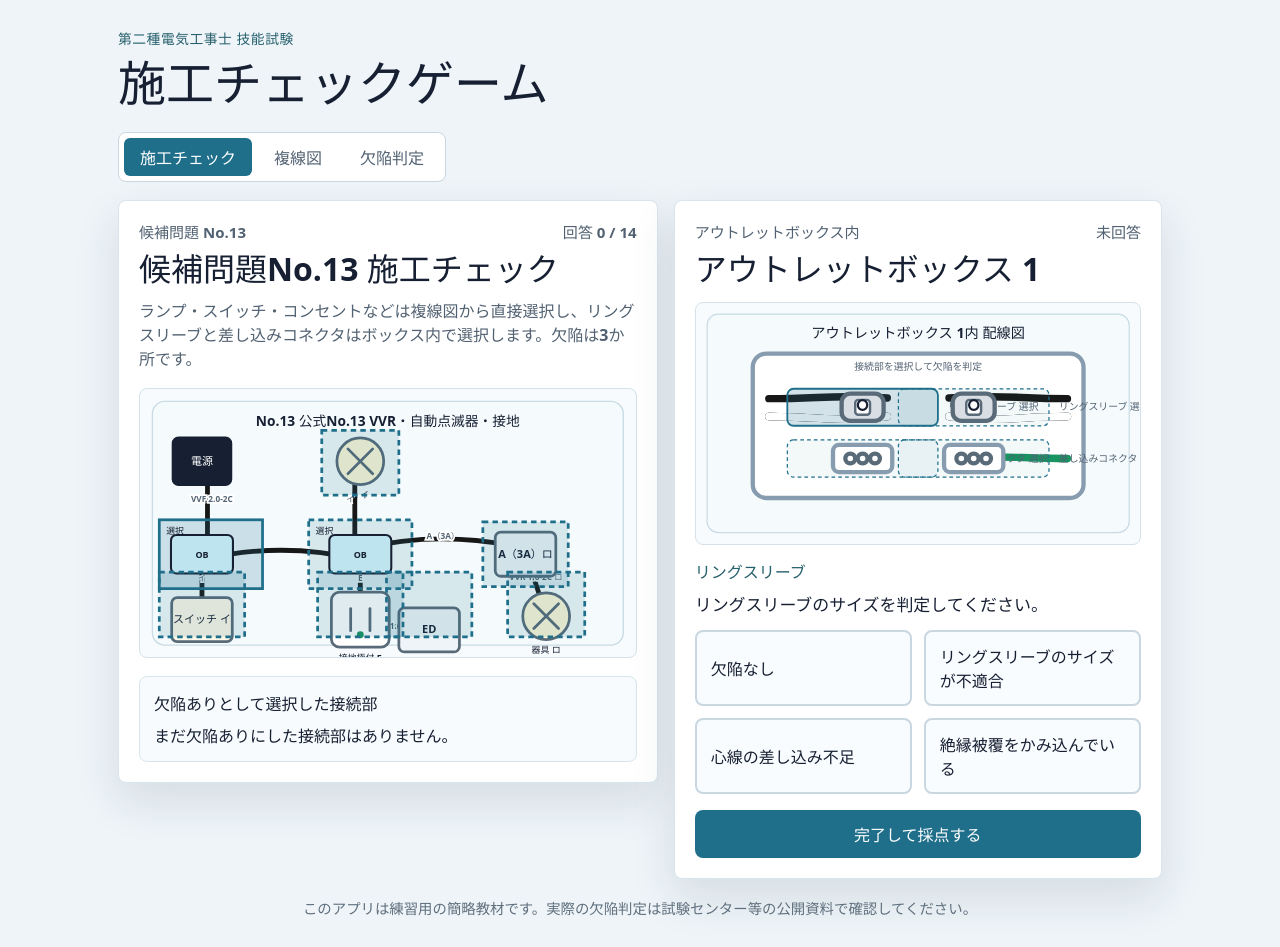
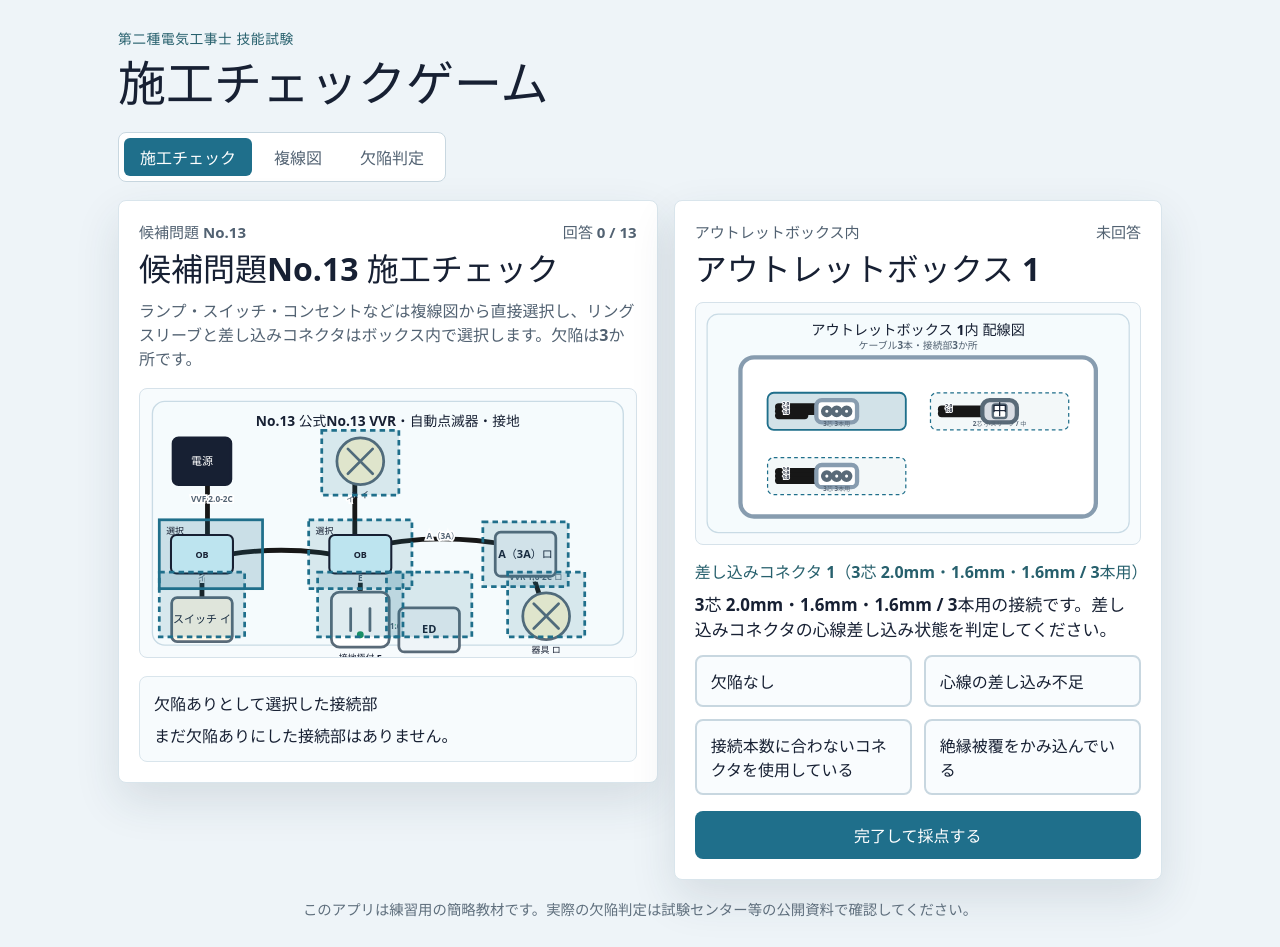
Before and after one commit to h7ga40/denko-defect-game, a React (Vite) app: page / in a window 1280 px wide. Built offline with nearby package versions, Linux system fonts and the light colour scheme.

Commit message:
Generate candidate-specific box connections

```diff
--- a/src/components/BoxWiringDiagram.tsx
+++ b/src/components/BoxWiringDiagram.tsx
@@ -1,4 +1,4 @@
-import type { BoxInspectionPart, InspectionBox } from "../data/boxInspectionGame";
+import type { BoxInspectionPart, InspectionBox, WireColor } from "../data/boxInspectionGame";
 
 type BoxWiringDiagramProps = {
   box: InspectionBox;
@@ -9,65 +9,152 @@ type BoxWiringDiagramProps = {
 };
 
 export function BoxWiringDiagram({ box, selectedPartId, answers, submitted, onSelectPart }: BoxWiringDiagramProps) {
+  const rowCount = Math.ceil(box.parts.length / 2);
+
   return (
     <svg viewBox="0 0 720 390" role="img" aria-label={box.label + "内の配線図"}>
       <rect className="panel" x="18" y="18" width="684" height="354" rx="18" />
-      <text className="label" x="360" y="56" textAnchor="middle">{box.label}内 配線図</text>
-      <rect className="box" x="92" y="82" width="536" height="234" rx="22" />
-      <text className="small" x="360" y="108" textAnchor="middle">接続部を選択して欠陥を判定</text>
-      <path className="wire black" d="M 118 155 C 205 155, 225 148, 310 154" />
-      <path className="wire white" d="M 118 184 C 205 184, 225 194, 310 184" />
-      <path className="wire black" d="M 410 154 C 495 148, 520 155, 602 155" />
-      <path className="wire white" d="M 410 184 C 495 194, 520 184, 602 184" />
-      <path className="wire red" d="M 118 252 C 205 252, 225 246, 310 252" />
-      <path className="wire green" d="M 410 252 C 495 246, 520 252, 602 252" />
-      {box.parts.map((part, index) => (
+      <text className="label" x="360" y="52" textAnchor="middle">{box.label}内 配線図</text>
+      <text className="small" x="360" y="75" textAnchor="middle">
+        ケーブル{box.cableCount}本・接続部{box.parts.length}か所
+      </text>
+      <rect className="box" x="72" y="88" width="576" height="258" rx="22" />
+      {box.parts.map((part, index) => {
+        const column = index % 2;
+        const row = Math.floor(index / 2);
+        const x = column === 0 ? 228 : 492;
+        const availableHeight = 210;
+        const y = 123 + (row + 0.5) * (availableHeight / rowCount);
+        return (
           <ConnectionPart
-          answered={Boolean(answers[part.id])}
+            answer={answers[part.id]}
             key={part.id}
             onSelectPart={onSelectPart}
             part={part}
             selected={selectedPartId === part.id}
             submitted={submitted}
-          x={index % 2 === 0 ? 270 : 450}
-          y={index < 2 ? 169 : 252}
+            x={x}
+            y={y}
           />
-      ))}
+        );
+      })}
     </svg>
   );
 }
 
 function ConnectionPart({
-  part, x, y, selected, answered, submitted, onSelectPart,
+  part,
+  x,
+  y,
+  selected,
+  answer,
+  submitted,
+  onSelectPart,
 }: {
   part: BoxInspectionPart;
   x: number;
   y: number;
   selected: boolean;
-  answered: boolean;
+  answer?: string;
   submitted: boolean;
   onSelectPart: (partId: string) => void;
 }) {
-  const className = ["box-connection", selected ? "selected" : "", answered ? "answered" : ""].filter(Boolean).join(" ");
-  const isRing = part.title.startsWith("リングスリーブ");
+  const answered = Boolean(answer);
+  const correct = submitted && answer === part.answer;
+  const wrong = submitted && answered && answer !== part.answer;
+  const className = [
+    "box-connection",
+    selected ? "selected" : "",
+    answered ? "answered" : "",
+    correct ? "correct" : "",
+    wrong ? "wrong" : "",
+  ].filter(Boolean).join(" ");
+  const isRing = part.connection.method === "ring_sleeve";
+
   return (
-    <g className={className} onClick={() => onSelectPart(part.id)} role="button" tabIndex={0} aria-label={part.title + "を選択"}>
-      <rect className="box-connection-hit" x={x - 122} y={y - 30} width="244" height="60" rx="10" />
-      {isRing ? (
-        <>
-          <rect className="sleeve" x={x - 34} y={y - 22} width="68" height="44" rx="14" />
-          <rect className="sleeve-mark" x={x - 12} y={y - 12} width="24" height="24" rx="5" />
-          <text className="sleeve-text" x={x} y={y + 6} textAnchor="middle">○</text>
-        </>
-      ) : (
-        <>
-          <rect className="device" x={x - 48} y={y - 22} width="96" height="44" rx="10" />
-          <circle className="connector" cx={x - 20} cy={y} r="8" />
-          <circle className="connector" cx={x} cy={y} r="8" />
-          <circle className="connector" cx={x + 20} cy={y} r="8" />
-        </>
-      )}
-      <text className="small" x={x + 138} y={y + 5}>{part.title} {answered ? "回答済" : "選択"}</text>
+    <g
+      aria-label={part.title + "を選択"}
+      className={className}
+      onClick={() => onSelectPart(part.id)}
+      role="button"
+      tabIndex={0}
+    >
+      <rect className="box-connection-hit" x={x - 112} y={y - 30} width="224" height="60" rx="10" />
+      <WireBundle part={part} x={x} y={y} />
+      {isRing ? <RingSleeve part={part} x={x} y={y} /> : <PushConnector part={part} x={x} y={y} />}
+      <text className="small connection-spec-label" x={x} y={y + 24} textAnchor="middle">
+        {isRing
+          ? part.connection.wireCount + "芯 " + sleeveLabel(part) + " / " + displayMark(part)
+          : part.connection.wireCount + "芯 " + displayPortCount(part) + "本用"}
+      </text>
     </g>
   );
 }
+
+function WireBundle({ part, x, y }: { part: BoxInspectionPart; x: number; y: number }) {
+  const count = part.connection.wireCount;
+  return (
+    <>
+      {part.connection.wireColors.map((color, index) => {
+        const offset = (index - (count - 1) / 2) * 7;
+        const shortInsert = part.defectType === "push_connector_insufficient_insert" && index === count - 1;
+        const endX = shortInsert ? x - 52 : x - 28;
+        return (
+          <g key={color + "-" + index}>
+            <path className={"wire " + wireClass(color)} d={"M " + (x - 94) + " " + (y + offset) + " L " + endX + " " + (y + offset)} />
+            <text className="wire-size-label" x={x - 88} y={y + offset - 2}>
+              {part.connection.wireSizes[index].toFixed(1)}
+            </text>
+          </g>
+        );
+      })}
+    </>
+  );
+}
+
+function RingSleeve({ part, x, y }: { part: BoxInspectionPart; x: number; y: number }) {
+  const wrongSize = part.defectType === "ring_sleeve_wrong_size";
+  const width = wrongSize ? 48 : part.connection.sleeveSize === "medium" ? 66 : 56;
+  return (
+    <>
+      <rect className={wrongSize ? "sleeve alert-fill" : "sleeve"} x={x - width / 2} y={y - 18} width={width} height="36" rx="12" />
+      <rect className="sleeve-mark" x={x - 11} y={y - 11} width="22" height="22" rx="4" />
+      <text className="sleeve-text" x={x} y={y + 6} textAnchor="middle">{displayMark(part)}</text>
+    </>
+  );
+}
+
+function PushConnector({ part, x, y }: { part: BoxInspectionPart; x: number; y: number }) {
+  const ports = displayPortCount(part);
+  const spacing = 16;
+  const width = Math.max(56, ports * spacing + 18);
+  return (
+    <>
+      <rect className={part.defectType === "push_connector_wrong_wire_count" ? "device alert-fill" : "device"} x={x - width / 2} y={y - 18} width={width} height="36" rx="9" />
+      {Array.from({ length: ports }, (_, index) => {
+        const portX = x - ((ports - 1) * spacing) / 2 + index * spacing;
+        return <circle className="connector" cx={portX} cy={y} key={index} r="6" />;
+      })}
+    </>
+  );
+}
+
+function sleeveLabel(part: BoxInspectionPart) {
+  return part.connection.sleeveSize === "medium" ? "中スリーブ" : "小スリーブ";
+}
+
+function displayMark(part: BoxInspectionPart) {
+  if (part.defectType !== "ring_sleeve_wrong_mark") {
+    return part.connection.mark;
+  }
+  return part.connection.mark === "○" ? "小" : part.connection.mark === "小" ? "中" : "小";
+}
+
+function displayPortCount(part: BoxInspectionPart) {
+  const portCount = part.connection.portCount ?? part.connection.wireCount;
+  return part.defectType === "push_connector_wrong_wire_count" ? Math.max(2, portCount - 1) : portCount;
+}
+
+function wireClass(color: WireColor) {
+  return color;
+}
--- a/src/components/WorkInspectionGame.tsx
+++ b/src/components/WorkInspectionGame.tsx
@@ -115,11 +115,11 @@ export function WorkInspectionGame() {
   );
 }
 
-function DefectList({ markedDefects }: { markedDefects: BoxInspectionPart[] }) {
+function DefectList({ markedDefects }: { markedDefects: Array<BoxInspectionPart | DirectInspectionPart> }) {
   return <div className="defect-list"><strong>欠陥ありとして選択した接続部</strong>{markedDefects.length === 0 ? <p>まだ欠陥ありにした接続部はありません。</p> : <ul>{markedDefects.map((part) => <li key={part.id}>{part.location}: {part.title}</li>)}</ul>}</div>;
 }
 
-function InspectionResult({ answers, correctCount, onRestart, parts }: { answers: InspectionAnswers; correctCount: number; onRestart: () => void; parts: BoxInspectionPart[] }) {
+function InspectionResult({ answers, correctCount, onRestart, parts }: { answers: InspectionAnswers; correctCount: number; onRestart: () => void; parts: Array<BoxInspectionPart | DirectInspectionPart> }) {
   return (
     <div className="inspection-result">
       <h3>採点結果: {correctCount} / {parts.length}</h3>
--- a/src/data/boxInspectionGame.ts
+++ b/src/data/boxInspectionGame.ts
@@ -2,6 +2,19 @@ import { candidateDiagrams, type CandidateDevice, type CandidateDiagram } from "
 import type { DefectType } from "./problems";
 
 export type BoxType = "joint" | "outlet";
+export type ConnectionMethod = "ring_sleeve" | "push_connector";
+export type WireColor = "black" | "white" | "red" | "green" | "blue";
+
+export type ConnectionSpec = {
+  id: string;
+  method: ConnectionMethod;
+  wireCount: number;
+  wireSizes: Array<1.6 | 2.0>;
+  wireColors: WireColor[];
+  sleeveSize?: "small" | "medium";
+  mark?: "○" | "小" | "中";
+  portCount?: number;
+};
 
 export type BoxInspectionPart = {
   id: string;
@@ -13,6 +26,7 @@ export type BoxInspectionPart = {
   choices: string[];
   answer: string;
   explanation: string;
+  connection: ConnectionSpec;
 };
 
 export type InspectionBox = {
@@ -23,11 +37,12 @@ export type InspectionBox = {
   boxType: BoxType;
   x: number;
   y: number;
+  cableCount: number;
   hotspot: { x: number; y: number; width: number; height: number };
   parts: BoxInspectionPart[];
 };
 
-export type DirectInspectionPart = BoxInspectionPart & {
+export type DirectInspectionPart = Omit<BoxInspectionPart, "connection"> & {
   sourceDeviceId: string;
   deviceType: CandidateDevice["type"];
   x: number;
@@ -41,11 +56,16 @@ export type BoxInspectionRound = {
   candidate: CandidateDiagram;
   boxes: InspectionBox[];
   directParts: DirectInspectionPart[];
-  parts: BoxInspectionPart[];
+  parts: Array<BoxInspectionPart | DirectInspectionPart>;
   defectCount: number;
 };
 
-type Template = Omit<BoxInspectionPart, "id" | "boxId" | "location" | "answer" | "explanation"> & {
+type Template = {
+  title: string;
+  method: ConnectionMethod;
+  defectType: DefectType;
+  question: string;
+  choices: string[];
   defectAnswer: string;
   normalExplanation: string;
   defectExplanation: string;
@@ -53,36 +73,44 @@ type Template = Omit<BoxInspectionPart, "id" | "boxId" | "location" | "answer" |
 
 const templates: Template[] = [
   {
-    title: "リングスリーブ", defectType: "ring_sleeve_wrong_mark",
+    title: "リングスリーブ",
+    method: "ring_sleeve",
+    defectType: "ring_sleeve_wrong_mark",
     question: "リングスリーブの圧着刻印を判定してください。",
     choices: ["欠陥なし", "リングスリーブの刻印が不適合", "心線の差し込み不足", "絶縁被覆をかみ込んでいる"],
     defectAnswer: "リングスリーブの刻印が不適合",
-    normalExplanation: "接続条件に合う刻印で圧着されています。",
-    defectExplanation: "接続条件に対してリングスリーブの刻印が合っていません。",
+    normalExplanation: "電線の太さと本数に合う刻印で圧着されています。",
+    defectExplanation: "接続する電線の太さと本数に対して刻印が合っていません。",
   },
   {
-    title: "リングスリーブ", defectType: "ring_sleeve_wrong_size",
+    title: "リングスリーブ",
+    method: "ring_sleeve",
+    defectType: "ring_sleeve_wrong_size",
     question: "リングスリーブのサイズを判定してください。",
     choices: ["欠陥なし", "リングスリーブのサイズが不適合", "心線の差し込み不足", "絶縁被覆をかみ込んでいる"],
     defectAnswer: "リングスリーブのサイズが不適合",
     normalExplanation: "電線の太さと本数に合うリングスリーブを使用しています。",
-    defectExplanation: "電線の太さと本数に対してリングスリーブのサイズが合っていません。",
+    defectExplanation: "接続する電線の太さと本数に対してリングスリーブのサイズが合っていません。",
   },
   {
-    title: "差し込みコネクタ", defectType: "push_connector_insufficient_insert",
+    title: "差し込みコネクタ",
+    method: "push_connector",
+    defectType: "push_connector_insufficient_insert",
     question: "差し込みコネクタの心線差し込み状態を判定してください。",
     choices: ["欠陥なし", "心線の差し込み不足", "接続本数に合わないコネクタを使用している", "絶縁被覆をかみ込んでいる"],
     defectAnswer: "心線の差し込み不足",
-    normalExplanation: "心線は確認位置まで確実に差し込まれています。",
-    defectExplanation: "片方の心線が確認位置まで届いていません。",
+    normalExplanation: "すべての心線が確認位置まで確実に差し込まれています。",
+    defectExplanation: "心線の一部が確認位置まで届いていません。",
   },
   {
-    title: "差し込みコネクタ", defectType: "push_connector_wrong_wire_count",
-    question: "差し込みコネクタの本数選定を判定してください。",
+    title: "差し込みコネクタ",
+    method: "push_connector",
+    defectType: "push_connector_wrong_wire_count",
+    question: "差し込みコネクタの極数を判定してください。",
     choices: ["欠陥なし", "接続本数に合わないコネクタを使用している", "心線の差し込み不足", "リングスリーブのサイズが不適合"],
     defectAnswer: "接続本数に合わないコネクタを使用している",
-    normalExplanation: "接続する心線の本数に合う差し込みコネクタを使用しています。",
-    defectExplanation: "接続本数に対してコネクタの極数が足りていません。",
+    normalExplanation: "接続する心線の本数に合う極数のコネクタを使用しています。",
+    defectExplanation: "接続する心線の本数とコネクタの極数が合っていません。",
   },
 ];
 
@@ -90,10 +118,19 @@ export function createBoxInspectionRound(): BoxInspectionRound {
   const candidate = randomItem(candidateDiagrams);
   const devices = candidate.devices.filter((device) => device.type === "connector" || device.type === "box");
   const sources = devices.length ? devices : candidate.devices.filter((device) => device.type !== "power").slice(0, 1);
-  const defectCount = Math.min(randomInt(2, 3), sources.length * 2);
-  const defectIds = new Set(shuffle(sources.flatMap((device) => [device.id + "-ring-1", device.id + "-ring-2", device.id + "-connector-1", device.id + "-connector-2"])).slice(0, defectCount));
-  const boxes = sources.map((device, index) => createBox(candidate, device, index, defectIds));
-  const directParts = candidate.devices.filter((device) => device.type !== "power" && device.type !== "connector" && device.type !== "box").map(createDirectPart);
+  const plannedBoxes = sources.map((device, index) => ({
+    device,
+    index,
+    specs: createConnectionSpecs(candidate, device, index),
+  }));
+  const partKeys = plannedBoxes.flatMap(({ device, specs }) => specs.map((spec) => device.id + "-" + spec.id));
+  const defectCount = Math.min(randomInt(2, 3), partKeys.length);
+  const defectIds = new Set(shuffle(partKeys).slice(0, defectCount));
+  const boxes = plannedBoxes.map(({ device, index, specs }) => createBox(candidate, device, index, specs, defectIds));
+  const directParts = candidate.devices
+    .filter((device) => device.type !== "power" && device.type !== "connector" && device.type !== "box")
+    .map(createDirectPart);
+
   return {
     id: Date.now() + "-" + Math.random().toString(36).slice(2),
     title: "候補問題No." + candidate.no + " 施工チェック",
@@ -105,14 +142,59 @@ export function createBoxInspectionRound(): BoxInspectionRound {
   };
 }
 
-function createBox(candidate: CandidateDiagram, device: CandidateDevice, index: number, defectIds: Set<string>): InspectionBox {
+function createConnectionSpecs(candidate: CandidateDiagram, device: CandidateDevice, boxIndex: number): ConnectionSpec[] {
+  const incident = candidate.connections.filter((connection) => connection.from === device.id || connection.to === device.id);
+  const connectionCount = clamp(incident.length, 2, 5);
+  const hasTwoMillimeter = incident.some((connection) => connection.label?.includes("2.0"));
+  const incidentColors = incident.map((connection) => connection.color);
+  const functionalColors: WireColor[] = ["white", "black", "red", "green", "blue"];
+
+  return Array.from({ length: connectionCount }, (_, index) => {
+    const method: ConnectionMethod = (candidate.no + boxIndex + index) % 2 === 0 ? "ring_sleeve" : "push_connector";
+    const wireCount = clamp(incident.length - (index % 2), 2, 4);
+    const wireSizes = Array.from({ length: wireCount }, (_, wireIndex): 1.6 | 2.0 =>
+      hasTwoMillimeter && index < 2 && wireIndex === 0 ? 2.0 : 1.6,
+    );
+    const wireColors = Array.from({ length: wireCount }, (_, wireIndex) =>
+      incidentColors[wireIndex] ?? functionalColors[(index + wireIndex) % functionalColors.length],
+    );
+    const ringRating = getRingRating(wireSizes);
+
+    return {
+      id: "connection-" + (index + 1),
+      method,
+      wireCount,
+      wireSizes,
+      wireColors,
+      sleeveSize: method === "ring_sleeve" ? ringRating.size : undefined,
+      mark: method === "ring_sleeve" ? ringRating.mark : undefined,
+      portCount: method === "push_connector" ? wireCount : undefined,
+    };
+  });
+}
+
+function getRingRating(wireSizes: Array<1.6 | 2.0>): { size: "small" | "medium"; mark: "○" | "小" | "中" } {
+  const equivalent = wireSizes.reduce((total, size) => total + (size === 2.0 ? 2 : 1), 0);
+  if (wireSizes.length === 2 && wireSizes.every((size) => size === 1.6)) {
+    return { size: "small", mark: "○" };
+  }
+  if (equivalent <= 5) {
+    return { size: "small", mark: "小" };
+  }
+  return { size: "medium", mark: "中" };
+}
+
+function createBox(
+  candidate: CandidateDiagram,
+  device: CandidateDevice,
+  index: number,
+  specs: ConnectionSpec[],
+  defectIds: Set<string>,
+): InspectionBox {
   const boxType: BoxType = device.type === "box" ? "joint" : "outlet";
   const label = boxType === "joint" ? "ジョイントボックス" : "アウトレットボックス";
-  const width = 150;
-  const height = 100;
   const id = "candidate-" + candidate.no + "-" + device.id;
-  const ring = randomItem(templates.slice(0, 2));
-  const connector = randomItem(templates.slice(2));
+
   return {
     id,
     sourceDeviceId: device.id,
@@ -121,34 +203,50 @@ function createBox(candidate: CandidateDiagram, device: CandidateDevice, index:
     boxType,
     x: device.x,
     y: device.y,
-    hotspot: { x: clamp(device.x - width / 2, 28, 692 - width), y: clamp(device.y - height / 2, 60, 360 - height), width, height },
-    parts: [
-      toPart(ring, id, label, "ring-1", defectIds.has(device.id + "-ring-1")),
-      toPart(randomItem(templates.slice(0, 2)), id, label, "ring-2", defectIds.has(device.id + "-ring-2")),
-      toPart(connector, id, label, "connector-1", defectIds.has(device.id + "-connector-1")),
-      toPart(randomItem(templates.slice(2)), id, label, "connector-2", defectIds.has(device.id + "-connector-2")),
-    ],
+    cableCount: candidate.connections.filter((connection) => connection.from === device.id || connection.to === device.id).length,
+    hotspot: {
+      x: clamp(device.x - 75, 28, 542),
+      y: clamp(device.y - 50, 60, 260),
+      width: 150,
+      height: 100,
+    },
+    parts: specs.map((spec, partIndex) => {
+      const template = randomItem(templates.filter((item) => item.method === spec.method));
+      return toPart(template, id, label, spec, partIndex, defectIds.has(device.id + "-" + spec.id));
+    }),
   };
 }
 
-function toPart(template: Template, boxId: string, label: string, kind: string, hasDefect: boolean): BoxInspectionPart {
+function toPart(
+  template: Template,
+  boxId: string,
+  label: string,
+  connection: ConnectionSpec,
+  index: number,
+  hasDefect: boolean,
+): BoxInspectionPart {
+  const conductorSummary = summarizeConductors(connection);
   return {
-    id: boxId + "-" + kind,
+    id: boxId + "-" + connection.id,
     boxId,
-    title: template.title,
+    title: template.title + " " + (index + 1) + "（" + conductorSummary + "）",
     location: label + "内",
     defectType: hasDefect ? template.defectType : "none",
-    question: template.question,
+    question: conductorSummary + "の接続です。" + template.question,
     choices: template.choices,
     answer: hasDefect ? template.defectAnswer : "欠陥なし",
-    explanation: hasDefect ? template.defectExplanation : template.normalExplanation,
+    explanation: (hasDefect ? template.defectExplanation : template.normalExplanation) + " 接続条件: " + conductorSummary + "。",
+    connection,
   };
 }
 
-function randomItem<T>(items: T[]) { return items[Math.floor(Math.random() * items.length)]; }
-function randomInt(min: number, max: number) { return Math.floor(Math.random() * (max - min + 1)) + min; }
-function shuffle<T>(items: T[]) { return [...items].sort(() => Math.random() - 0.5); }
-function clamp(value: number, min: number, max: number) { return Math.min(max, Math.max(min, value)); }
+function summarizeConductors(connection: ConnectionSpec) {
+  const sizes = connection.wireSizes.map((size) => size.toFixed(1) + "mm").join("・");
+  if (connection.method === "ring_sleeve") {
+    return connection.wireCount + "芯 " + sizes + " / " + (connection.sleeveSize === "medium" ? "中スリーブ" : "小スリーブ") + "・刻印" + connection.mark;
+  }
+  return connection.wireCount + "芯 " + sizes + " / " + connection.portCount + "本用";
+}
 
 function createDirectPart(device: CandidateDevice): DirectInspectionPart {
   const width = device.type === "lamp" || device.type === "pilot" ? 112 : 124;
@@ -175,3 +273,19 @@ function createDirectPart(device: CandidateDevice): DirectInspectionPart {
     },
   };
 }
+
+function randomItem<T>(items: T[]) {
+  return items[Math.floor(Math.random() * items.length)];
+}
+
+function randomInt(min: number, max: number) {
+  return Math.floor(Math.random() * (max - min + 1)) + min;
+}
+
+function shuffle<T>(items: T[]) {
+  return [...items].sort(() => Math.random() - 0.5);
+}
+
+function clamp(value: number, min: number, max: number) {
+  return Math.min(max, Math.max(min, value));
+}
```
Also changed, not shown: ai_context/handoff_notes.md (+4 -4 lines), src/styles.css (+16 -0 lines), 3 other files (tests, documents, lock files or other folders). Lines whose indentation alone changed are shown as unchanged.
